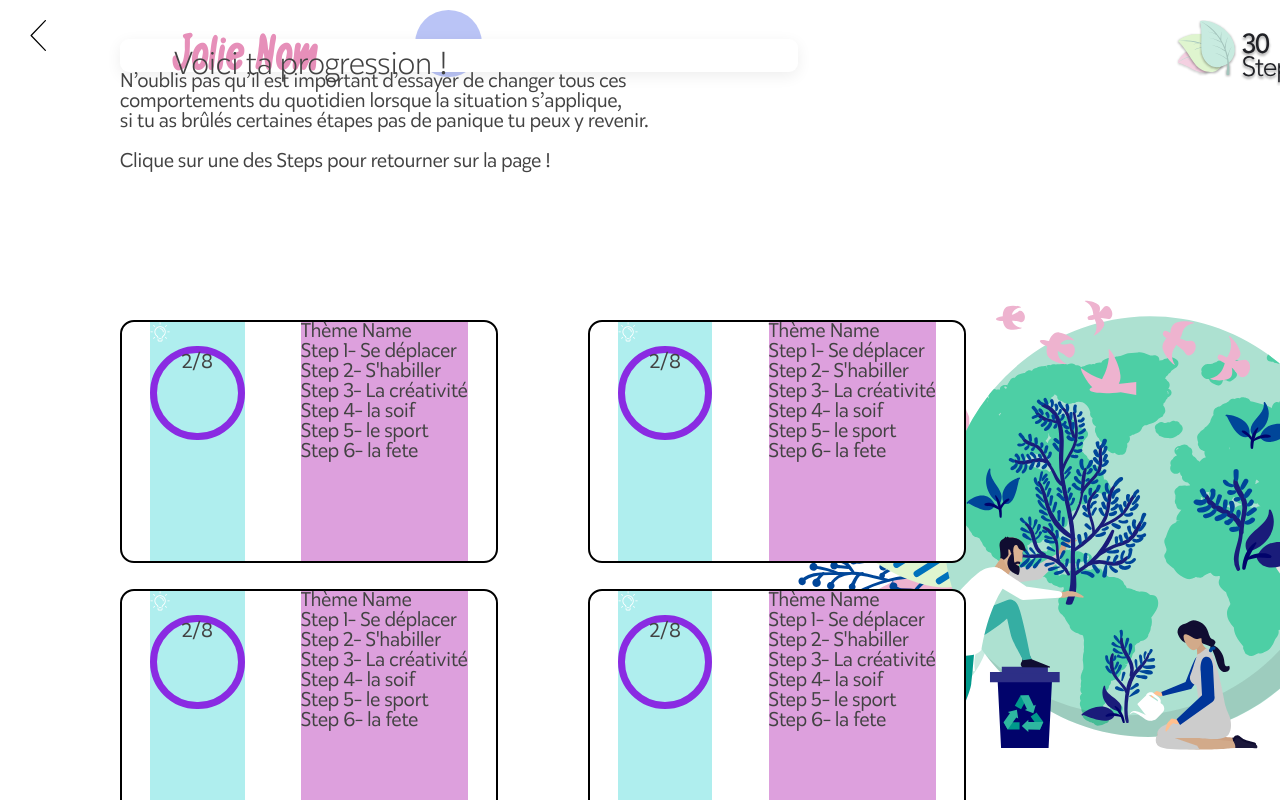
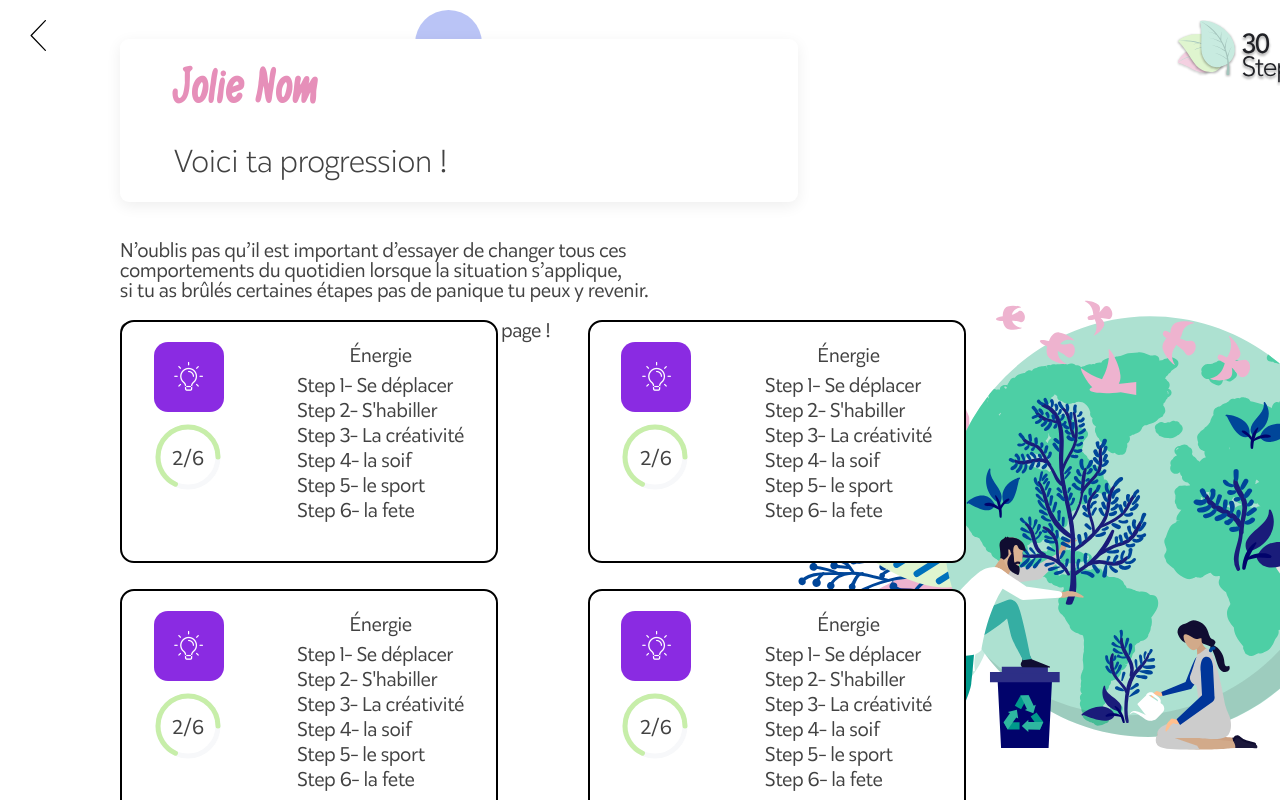
Before and after one commit to ccosneau0/thirtytips, a React (Create React App) app: page /Progression in a window 1280 px wide. Built offline with nearby package versions, Linux system fonts and the light colour scheme.

Commit message:
fix progression

```diff
--- a/src/Component/Progression-Componenent/GRADES/Challenge list/Steps.js
+++ b/src/Component/Progression-Componenent/GRADES/Challenge list/Steps.js
@@ -4,8 +4,8 @@ import './Steps.scss';
 function Steps (){
   return(
     <div className="Steps">
-      <ul> Thème Name
-        <li> Step 1-  Se déplacer  </li>
+      <ul> <p>Énergie </p>
+        <li > Step 1-  Se déplacer  </li>
         <li> Step 2-  S'habiller</li>
         <li> Step 3- La créativité </li>
         <li> Step 4- la soif </li>
--- a/src/Component/Progression-Componenent/GRADES/Challenge list/Steps.scss
+++ b/src/Component/Progression-Componenent/GRADES/Challenge list/Steps.scss
@@ -1 +1,16 @@
 @import '../../../../style/bigStyle.scss';
+
+.Steps{
+    ul{
+        p{
+            text-align: center;
+            margin-bottom: 10px
+        }
+    li{
+        margin-top: 5px;
+    }
+}
+
+
+
+}
--- a/src/Component/Progression-Componenent/GRADES/GradeCard/GradeCard.js
+++ b/src/Component/Progression-Componenent/GRADES/GradeCard/GradeCard.js
@@ -9,7 +9,19 @@ function GradeCard (){
         <div className="squared">
           <i className="icon-energie"></i>
         </div>
-        <div className="circle"> 2/8 </div>
+        <div className="circle">
+        <div className="circle-box">
+          <svg>
+          {/* <circle cx="70" cy="70" r="70"></circle> */}
+         {/*  <circle cx="70" cy="70" r="70"></circle> */}
+           <circle cx="30" cy="30" r="30"></circle>
+           <circle cx="30" cy="30" r="30"></circle>
+
+          </svg>
+        </div>
+          <div className="Number"> 2/6 </div>
+
+        </div>
       </div>
       <div className="listing">
         <Steps></Steps>
--- a/src/Component/Progression-Componenent/GRADES/GradeCard/GradeCard.scss
+++ b/src/Component/Progression-Componenent/GRADES/GradeCard/GradeCard.scss
@@ -15,23 +15,72 @@
 }
 
 .listing{
-  background: plum;
+  //background: plum;
   height: 100%;
+  margin-top: 50px;
 }
 
 .illu-wrapper{
   height: 100%;
-  background-color: paleturquoise;
+  //background-color: paleturquoise;
 }
+ .squared{
+   background :blueviolet;
+   height: 70px;
+   width: 70px;
+   border-radius: 14px;
+   display: flex;
+   justify-content:center;
+   margin-top: 20px;
+
+   i{
+     margin-top: 20px;
+     font-size: 30px;
+   }
+
+ }
 
 .circle{
   height: 80.45px;
   width: 80.45px;
-  border-radius: 80.45px;
-  border: 7px solid blueviolet;
-  text-align: center;
+  //background: burlywood;
+  position: relative;
+}
+.circle-box{
+ /*  position: absolute;
+  background-color: red;
+  height: 80.45px;
+  width: 80.45px;
+  margin-left: 10px;
+  margin-top: 20px; */
+}
+.circle svg circle {
+  position: relative;
+  height: 80.45px;
+  width: 80.45px;
+  transform: translate(4px,15px);
+  fill: none ;
+  stroke-width: 5;
+  stroke:rgba(0, 0, 0, 0.119);
+  stroke-dasharray: 440;
+  stroke-dashoffset: 440;
+  stroke-linecap: round;
+}
+
+.circle svg circle:first-child{
+  stroke-dashoffset: 0;
+  stroke: $LightGrey ;
+}
+
+ .circle svg circle:last-child{
+  stroke-dasharray: 250;
+  stroke: $GreenTea ;
+}
+
+.Number{
+
+  position: absolute;
+  margin-top: -117px;
+  margin-left: 19px;
 
 }
-.circle::after{
-
-}
--- a/src/Component/Progression-Componenent/Strip profil/StripProfil.scss
+++ b/src/Component/Progression-Componenent/Strip profil/StripProfil.scss
@@ -3,11 +3,16 @@
 .Strip{
   background: royalblue;
   width: 625px;
+  height: 150px;
   padding-left: 53px;
   padding-top: 12px;
   padding-bottom: 1px;
   background: #FFFFFF;
   box-shadow: 0px 4px 15px rgba(0, 0, 0, 0.07);
   border-radius: 9px;
+  margin-bottom: 40px;
+  display: flex;
+  flex-direction: column;
+  justify-content: space-around;
 
 }
```
